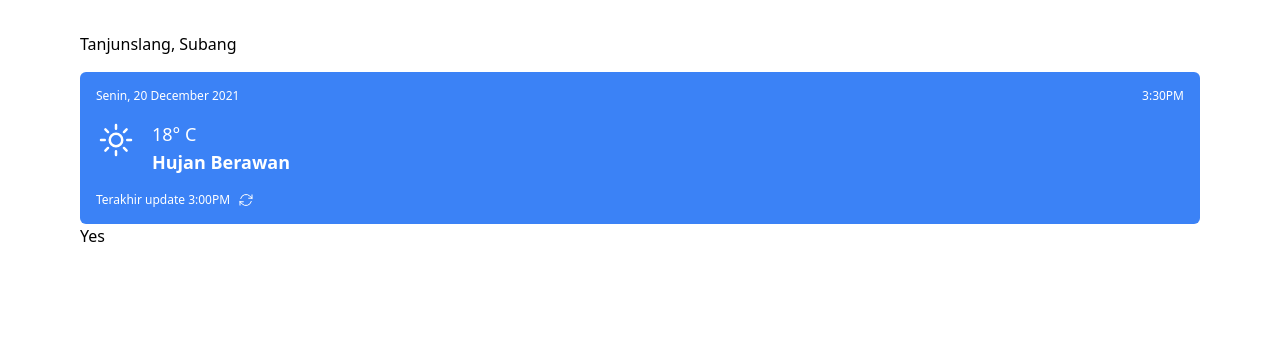
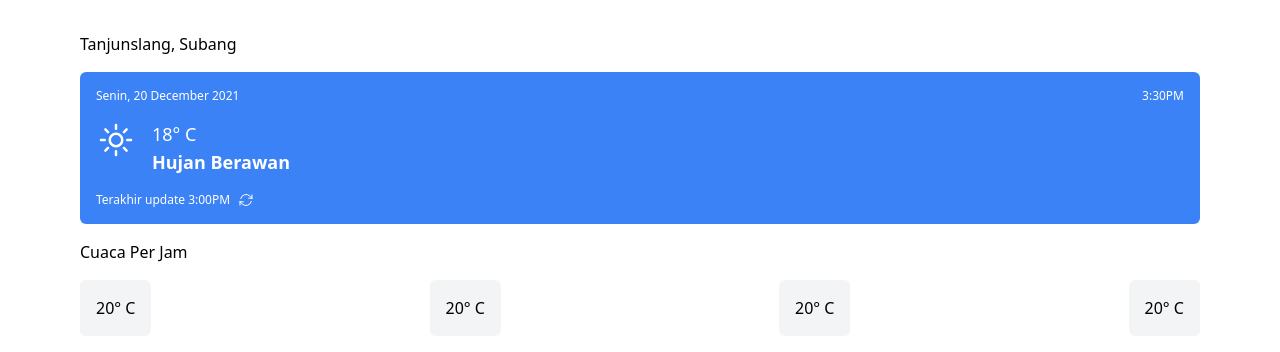
Before and after one commit to daniel-akinyemi/turnda-beta-1.0-react-next-javascript, a Next.js app: page / in a window 1280 px wide. Shown: the top 352 px of the page. Built offline with nearby package versions, Linux system fonts and the light colour scheme.

Commit message:
second-card build in progress

```diff
--- /dev/null
+++ b/components/SecondCard.jsx
@@ -0,0 +1,15 @@
+const SecondCard = () => {
+  return (
+    <section className="my-4">
+        <div>Cuaca Per Jam</div>
+        <div className="flex mt-4 space-x-4 justify-between">
+            <div className="p-4 bg-gray-100 max-w-20% rounded-md">20° C</div>
+            <div className="p-4 bg-gray-100 max-w-20% rounded-md">20° C</div>
+            <div className="p-4 bg-gray-100 max-w-20% rounded-md">20° C</div>
+            <div className="p-4 bg-gray-100 max-w-20% rounded-md">20° C</div>
+        </div>
+    </section>
+  )
+}
+
+export default SecondCard
--- a/src/app/page.js
+++ b/src/app/page.js
@@ -1,6 +1,7 @@
 import { Inter } from 'next/font/google'
 import MainWeatherCard from '../../components/MainWeatherCard'
 import Header from '../../components/Header'
+import SecondCard from '../../components/SecondCard'
 
 const inter = Inter({ subsets: ['latin'] })
 
@@ -9,7 +10,7 @@ export default function Home() {
     <main className='mx-auto max-w-6xl px-4 py-8'>
       <Header/>
       <MainWeatherCard/>
-      Yes
+      <SecondCard/>
     </main>
   )
 }
```
